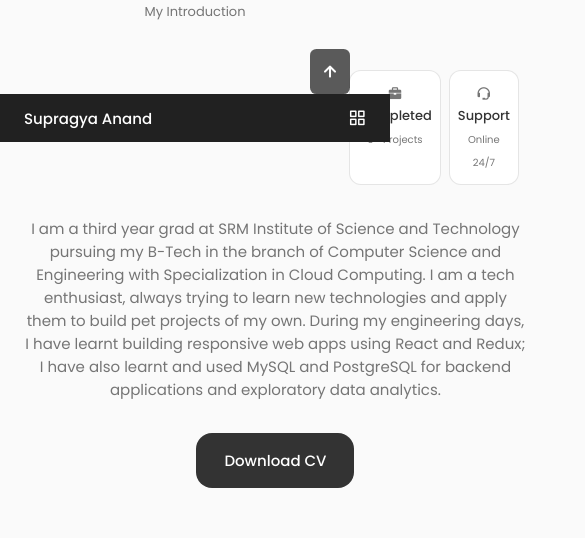
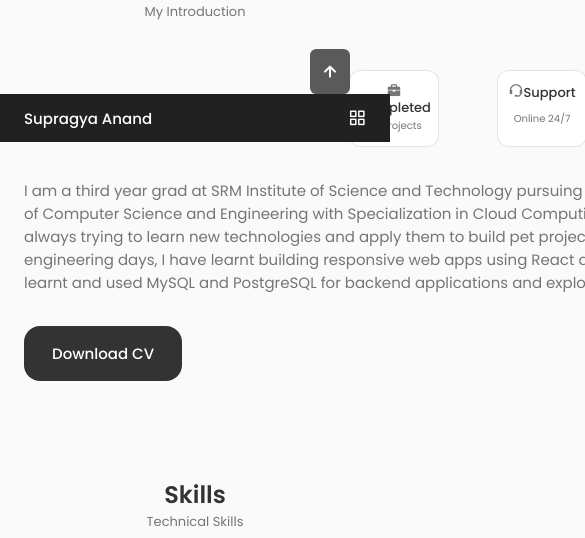
Before and after one commit to Supragya2912/Personal-Portfolio, a React (Create React App) app: page / in a window 390 px wide. Shown: the part 702-1240 px from the top of the page, 585 px wide, since content can reach past the window. Built offline with nearby package versions, Linux system fonts and the light colour scheme.

Commit message:
CSS fixes

```diff
--- a/src/components/Qualification/Qualification.jsx
+++ b/src/components/Qualification/Qualification.jsx
@@ -65,7 +65,7 @@ const Qualification = () => {
                             <div>
                                 <h3 className="qualification__title">12th CBSE</h3>
                                 <span className="qualification__subtitle">
-                                    Shivjoti School ,Kota
+                                    Shivjyoti Senior Secondary School ,Kota
                                 </span>
                                 <div className="qualification__calender">
                                     <i className="uil uil-calender-alt">2020</i>
--- a/src/components/about/About.css
+++ b/src/components/about/About.css
@@ -36,6 +36,7 @@
 }
 
 @media screen and (max-width: 992px) {
+
     .about__container{
         grid-template-columns: 1fr;
         row-gap: 2.5rem;
@@ -45,9 +46,9 @@
         padding: 0.75rem 0.5rem;
         }
 
-        .about__data{
+        /* .about__data{
             text-align: center;
-        }
+        } */
 
         .about__info{
             justify-content: center;
@@ -61,12 +62,18 @@
 
 
 @media screen and (max-width: 576px){
-    .about__info{
-        grid-template-columns: repeat(3, 1fr);
-    }
+
+   .about__box{
+
+    margin-right: 50px;
+    display: flex;
+    flex-wrap: wrap;
+    justify-content: center;
+   }
 
     .about__description{
         padding: 0;
+
     }
 }
 
--- a/src/components/about/About.jsx
+++ b/src/components/about/About.jsx
@@ -12,13 +12,16 @@ const About = () => {
             <div className="about__container container grid">
 
                 <div className="about__data">
+
                     <Info />
-                <p className="about__description">I am a third year grad at SRM Institute of Science and Technology pursuing my B-Tech in the branch of Computer Science and Engineering with Specialization in Cloud Computing.
 
-                    I am a tech enthusiast, always trying to learn new technologies and apply them to build pet projects of my own. During my engineering days, I have learnt building responsive web apps using React and Redux; I have also learnt and used MySQL and PostgreSQL for backend applications and exploratory data analytics.</p>
+
+                    <p className="about__description">I am a third year grad at SRM Institute of Science and Technology pursuing my B-Tech in the branch of Computer Science and Engineering with Specialization in Cloud Computing.
+
+                        I am a tech enthusiast, always trying to learn new technologies and apply them to build pet projects of my own. During my engineering days, I have learnt building responsive web apps using React and Redux; I have also learnt and used MySQL and PostgreSQL for backend applications and exploratory data analytics.</p>
 
                     <a download href={CV} target="__blank" className="button button--flex">Download CV</a>
-                    </div>
+                </div>
 
 
             </div>
--- a/src/components/about/Info.jsx
+++ b/src/components/about/Info.jsx
@@ -3,6 +3,7 @@ import React from 'react'
 export const Info = () => {
   return (
     <div className="about__info grid">
+
        <div className="about__box">
        <i class='bx bxs-briefcase'></i>
         <h3 className="about__title">Completed</h3>
```
